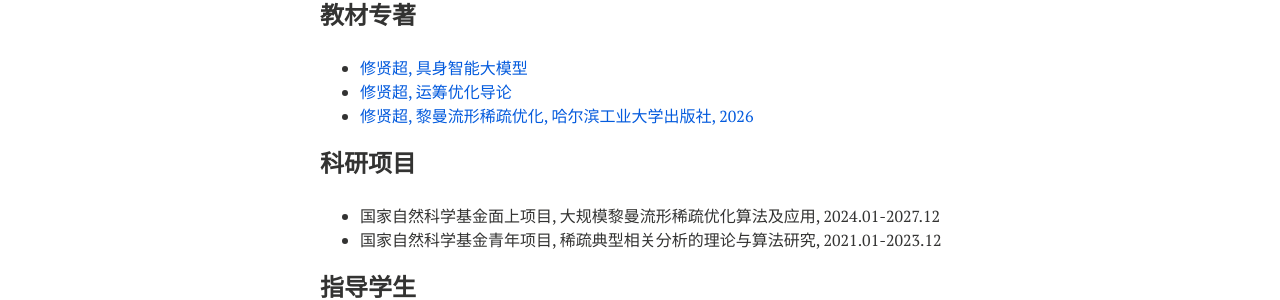
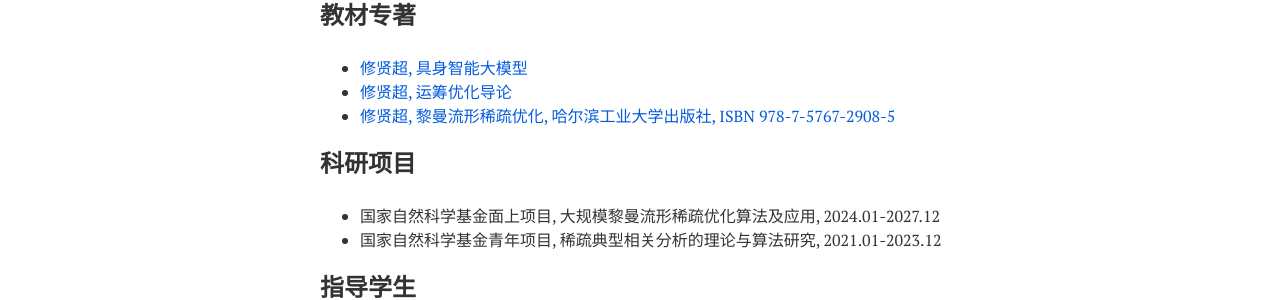
Before and after one commit to xianchaoxiu/xianchaoxiu.github.io, a Jekyll site: the page built from chinese/index.md, in a window 1280 px wide. Shown: the part 739-1039 px from the top of the page. Built offline with Jekyll 4.4.1, drawn with Linux system fonts in a browser that asks for light colours; nearby versions of some CDN libraries.

Commit message:
Update index.md

```diff
--- a/chinese/index.md
+++ b/chinese/index.md
@@ -36,7 +36,7 @@ share: false
 ### 教材专著
 * <a href="https://xianchaoxiu.github.io/chinese/book/VLA/" class="textlink" target="_blank">修贤超, 具身智能大模型  </a> <br>
 * <a href="https://xianchaoxiu.github.io/chinese/book/OR/" class="textlink" target="_blank">修贤超, 运筹优化导论  </a> <br>
-* <a href="https://xianchaoxiu.github.io/chinese/book/OPT/" class="textlink" target="_blank">修贤超, 黎曼流形稀疏优化, 哈尔滨工业大学出版社, 2026 </a> <br>
+* <a href="https://xianchaoxiu.github.io/chinese/book/OPT/" class="textlink" target="_blank">修贤超, 黎曼流形稀疏优化, 哈尔滨工业大学出版社, ISBN 978-7-5767-2908-5 </a> <br>
 
 
 ### 科研项目
```
